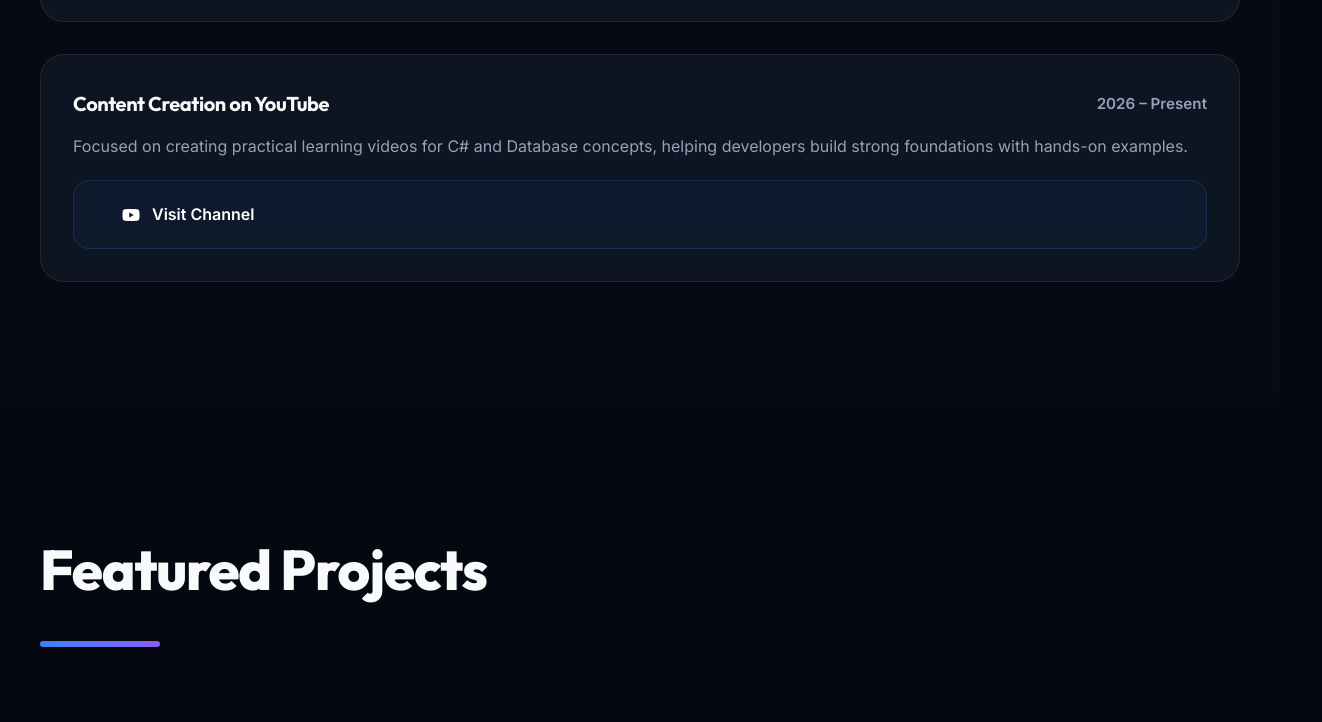
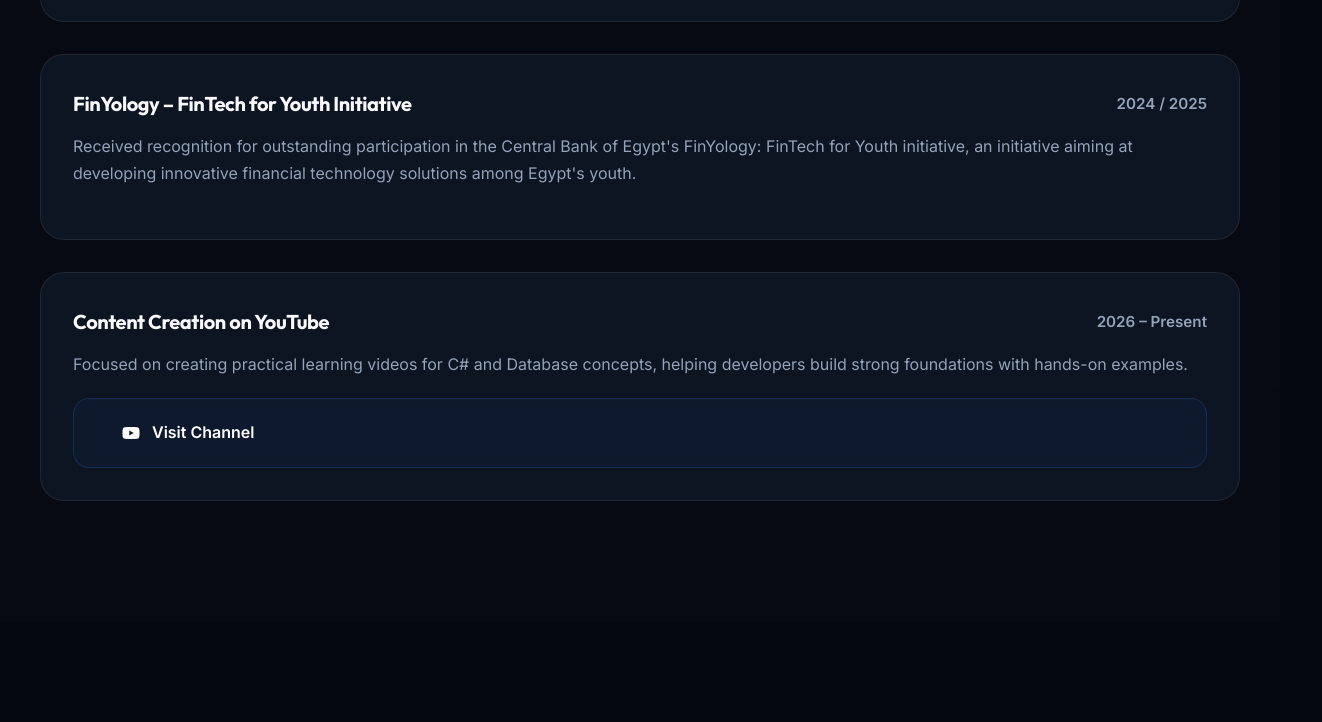
Before and after one commit to ihab55/MyPortofolio, a plain HTML site: page index.html in a window 1280 px wide. Shown: the part 9253-9975 px from the top of the page, 1322 px wide, since content can reach past the window. Drawn offline with Linux system fonts and the light colour scheme.

Commit message:
Add FinOlogy Acticity

```diff
--- a/index.html
+++ b/index.html
@@ -528,6 +528,14 @@
 
                 <article class="activity-card" data-reveal>
                     <div class="activity-header">
+                        <h3>FinYology – FinTech for Youth Initiative</h3>
+                        <span class="activity-date">2024 / 2025</span>
+                    </div>
+                    <p class="activity-text">Received recognition for outstanding participation in the Central Bank of Egypt's FinYology: FinTech for Youth initiative, an initiative aiming at developing innovative financial technology solutions among Egypt's youth.</p>
+                </article>
+
+                <article class="activity-card" data-reveal>
+                    <div class="activity-header">
                         <h3>Content Creation on YouTube</h3>
                         <span class="activity-date">2026 – Present</span>
                     </div>
```
Also changed, not shown: Image/FinOlogy/FinOlogy1.jpeg (added), Image/FinOlogy/FinOlogy2.jpeg (added), Image/FinOlogy/FinOlogy3.jpeg (added), Image/FinOlogy/FinOlogy4.jpeg (added).
